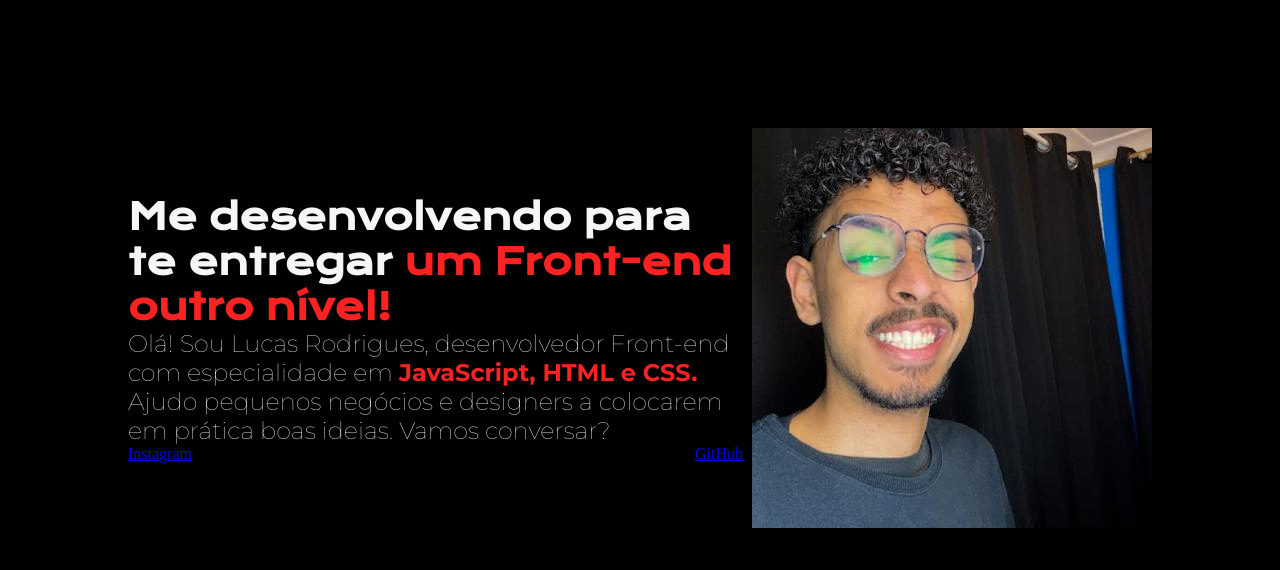
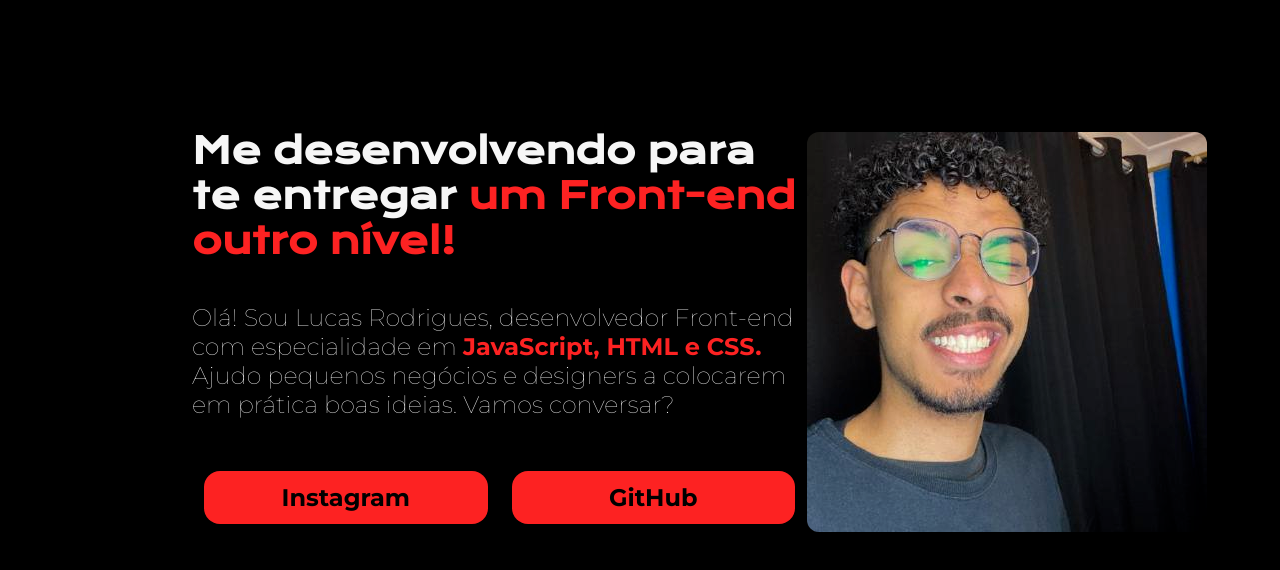
Before and after one commit to lucaasrodriguess/About-me, a plain HTML site: page index.html in a window 1280 px wide. Drawn offline with nearby package versions, Linux system fonts and the light colour scheme.

Commit message:
Working with Gap and FlexBox and ending the project

```diff
--- a/css/style.css
+++ b/css/style.css
@@ -14,14 +14,20 @@ body {
 .titulo-destaque {
   color: #fd2222;
 }
+.imagem-principal {
+  border-radius: 12px;
+}
 .container {
-  margin: 10%;
+  margin: 10% 15%;
   display: flex;
   align-items: center;
   justify-content: space-between;
 }
 .container-conteudo {
   width: 615px;
+  display: flex;
+  flex-direction: column;
+  gap: 40px;
 }
 .container-conteudo-titulo {
   font-size: 36px;
@@ -35,3 +41,22 @@ body {
   display: flex;
   justify-content: space-between;
 }
+.button-first {
+  width: 270px;
+  margin: 12px;
+  padding: 12px;
+  color: black;
+  background-color: #fd2222;
+  font-size: 24px;
+  font-family: "Montserrat", sans-serif;
+  font-weight: bold;
+  text-align: center;
+  text-decoration: none;
+  border-radius: 16px;
+}
+.button-first:hover {
+  color: #fd2222;
+  background-color: black;
+  transition: 0.5s;
+  font-family: "Krona One", sans-serif;
+}
--- a/index.html
+++ b/index.html
@@ -22,11 +22,19 @@
           Vamos conversar?
         </p>
         <div class="button">
-          <a href="https://instagram.com/olucaasr">Instagram</a>
-          <a href="https://github.com/lucaasrodriguess">GitHub</a>
+          <a href="https://instagram.com/olucaasr" class="button-first"
+            >Instagram</a
+          >
+          <a href="https://github.com/lucaasrodriguess" class="button-first"
+            >GitHub</a
+          >
         </div>
       </section>
-      <img src="img/Imagem.png" alt="Foto do Lucas Rodrigues" />
+      <img
+        src="img/Imagem.png"
+        alt="Foto do Lucas Rodrigues"
+        class="imagem-principal"
+      />
     </main>
     <footer></footer>
   </body>
```
